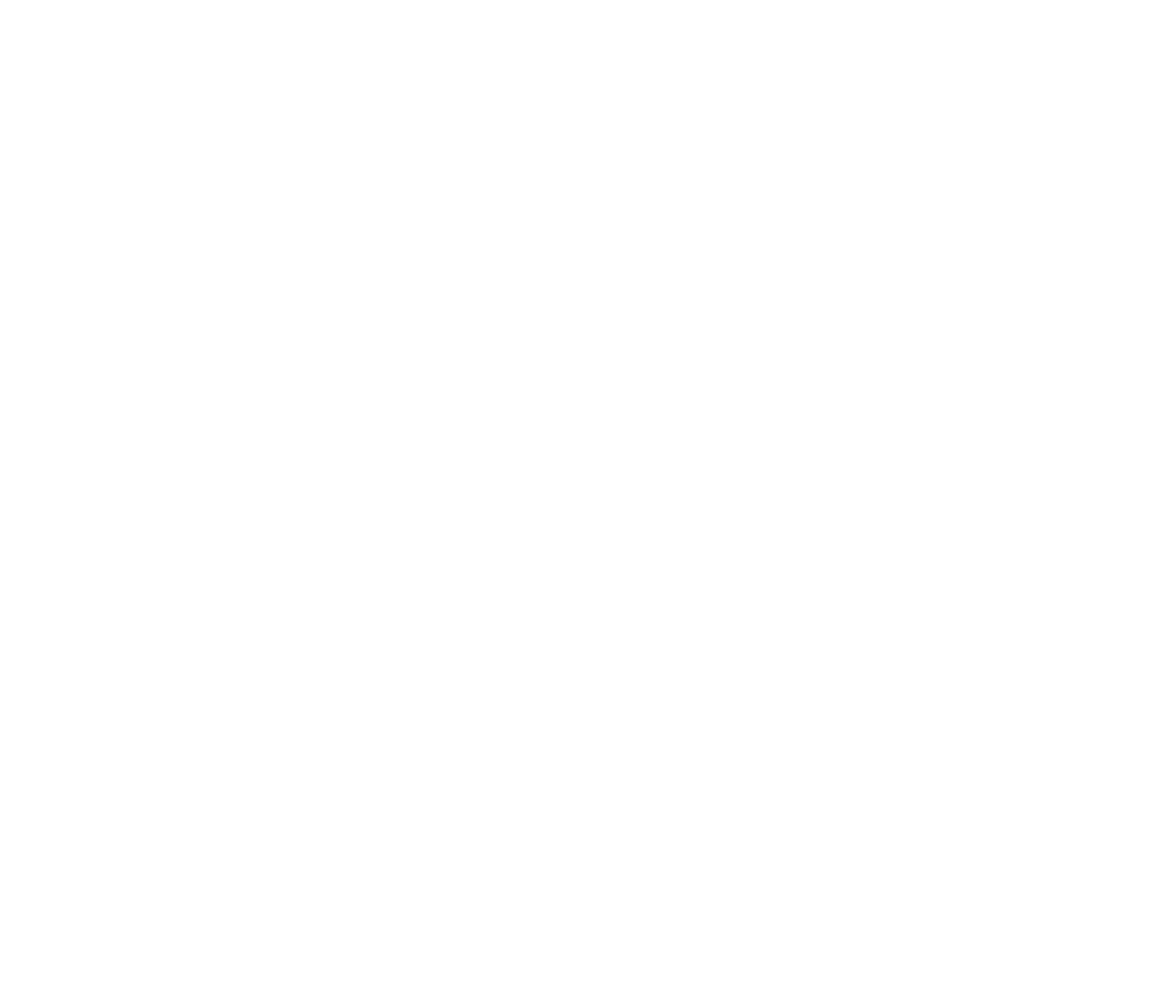
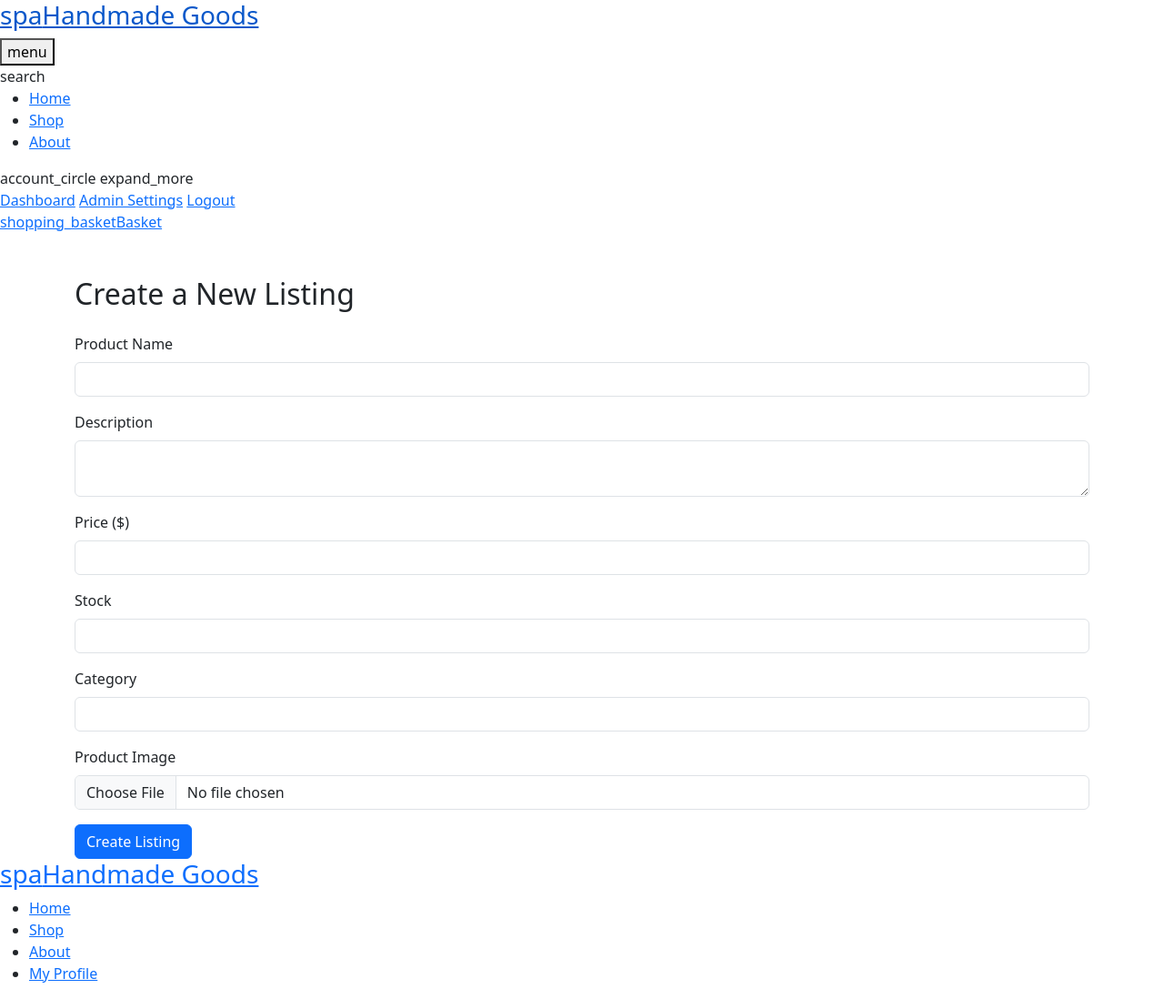
Before and after one commit to lhenon999/cosc-360-project, a PHP site: page /pages/create_listing.php in a window 1280 px wide. Before the commit the page is empty. Shown: the whole page at 91% size. Before the commit the page ends 800 px from the top, so only its background shows below. Run offline with PHP 8.4, Linux system fonts and the light colour scheme; a user stored in the database is signed in.

Commit message:
create listing page

```diff
--- a/handmade_goods/pages/create_listing.php
+++ b/handmade_goods/pages/create_listing.php
@@ -2,33 +2,28 @@
 session_start();
 include '../config.php';
 
-// Ensure user is logged in
 if (!isset($_SESSION["user_id"])) {
     header("Location: login.php");
     exit();
 }
 
-// Handle form submission
 if ($_SERVER["REQUEST_METHOD"] == "POST") {
     $name = trim($_POST["name"]);
     $description = trim($_POST["description"]);
     $price = trim($_POST["price"]);
     $stock = trim($_POST["stock"]);
     $category = trim($_POST["category"]);
-    $user_email = $_SESSION["user_id"]; // User ID is actually the email
+    $user_email = $_SESSION["user_id"];
 
-    // Image upload handling
     $target_dir = "../uploads/";
     $image_name = basename($_FILES["image"]["name"]);
-    $target_file = $target_dir . time() . "_" . $image_name; // Prevent duplicate names
+    $target_file = $target_dir . time() . "_" . $image_name;
     $image_type = strtolower(pathinfo($target_file, PATHINFO_EXTENSION));
 
-    // Check if image file is a real image
     if (getimagesize($_FILES["image"]["tmp_name"]) === false) {
         die("Error: Uploaded file is not a valid image.");
     }
 
-    // Allow only certain file formats
     if (!in_array($image_type, ["jpg", "jpeg", "png", "gif"])) {
         die("Error: Only JPG, JPEG, PNG & GIF files are allowed.");
     }
@@ -37,12 +32,11 @@ if ($_SERVER["REQUEST_METHOD"] == "POST") {
         die("Error: Failed to upload image.");
     }
 
-    // Insert product into database
     $stmt = $conn->prepare("INSERT INTO items (name, description, price, stock, category, img, user_id) VALUES (?, ?, ?, ?, ?, ?, ?)");
     $stmt->bind_param("ssdiiss", $name, $description, $price, $stock, $category, $target_file, $user_email);
 
     if ($stmt->execute()) {
-        header("Location: myshop.php"); // Redirect to user's shop page
+        header("Location: my_shop.php");
         exit();
     } else {
         echo "Error: Failed to add product.";
@@ -58,3 +52,48 @@ if ($_SERVER["REQUEST_METHOD"] == "POST") {
     <meta charset="UTF-8">
     <meta name="viewport" content="width=device-width, initial-scale=1.0">
     <title>Create New Listing</title>
+    <link rel="stylesheet" href="https://cdnjs.cloudflare.com/ajax/libs/bootstrap/5.3.0/css/bootstrap.min.css">
+</head>
+<body>
+    <?php include '../assets/html/navbar.php'; ?>
+
+    <div class="container mt-5">
+        <h2>Create a New Listing</h2>
+        <form action="create_listing.php" method="POST" enctype="multipart/form-data" class="mt-4">
+            <div class="mb-3">
+                <label for="name" class="form-label">Product Name</label>
+                <input type="text" name="name" id="name" class="form-control" required>
+            </div>
+
+            <div class="mb-3">
+                <label for="description" class="form-label">Description</label>
+                <textarea name="description" id="description" class="form-control" required></textarea>
+            </div>
+
+            <div class="mb-3">
+                <label for="price" class="form-label">Price ($)</label>
+                <input type="number" name="price" id="price" class="form-control" step="0.01" required>
+            </div>
+
+            <div class="mb-3">
+                <label for="stock" class="form-label">Stock</label>
+                <input type="number" name="stock" id="stock" class="form-control" required>
+            </div>
+
+            <div class="mb-3">
+                <label for="category" class="form-label">Category</label>
+                <input type="text" name="category" id="category" class="form-control" required>
+            </div>
+
+            <div class="mb-3">
+                <label for="image" class="form-label">Product Image</label>
+                <input type="file" name="image" id="image" class="form-control" accept="image/*" required>
+            </div>
+
+            <button type="submit" class="btn btn-primary">Create Listing</button>
+        </form>
+    </div>
+
+    <?php include '../assets/html/footer.php'; ?>
+</body>
+</html>
```
Also changed, not shown: handmade_goods/pages/my_shop.php (+5 -7 lines).
